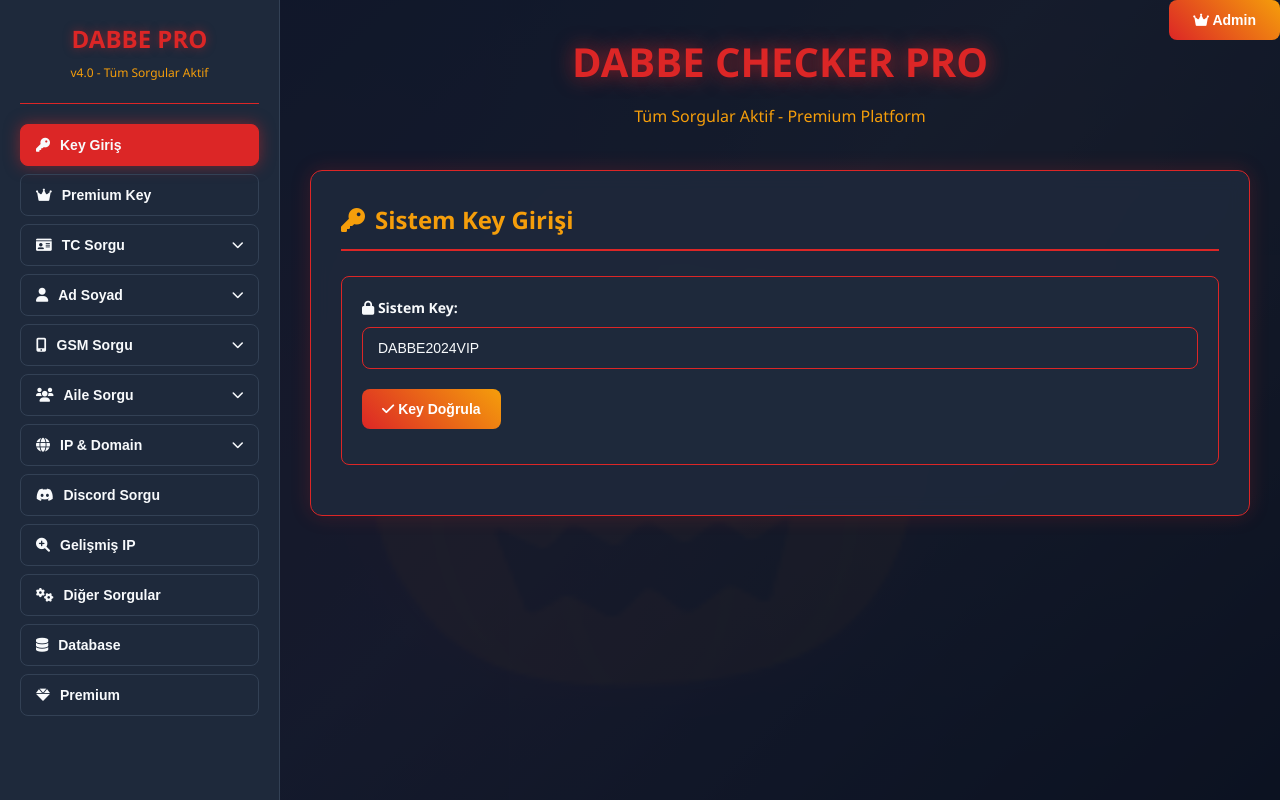
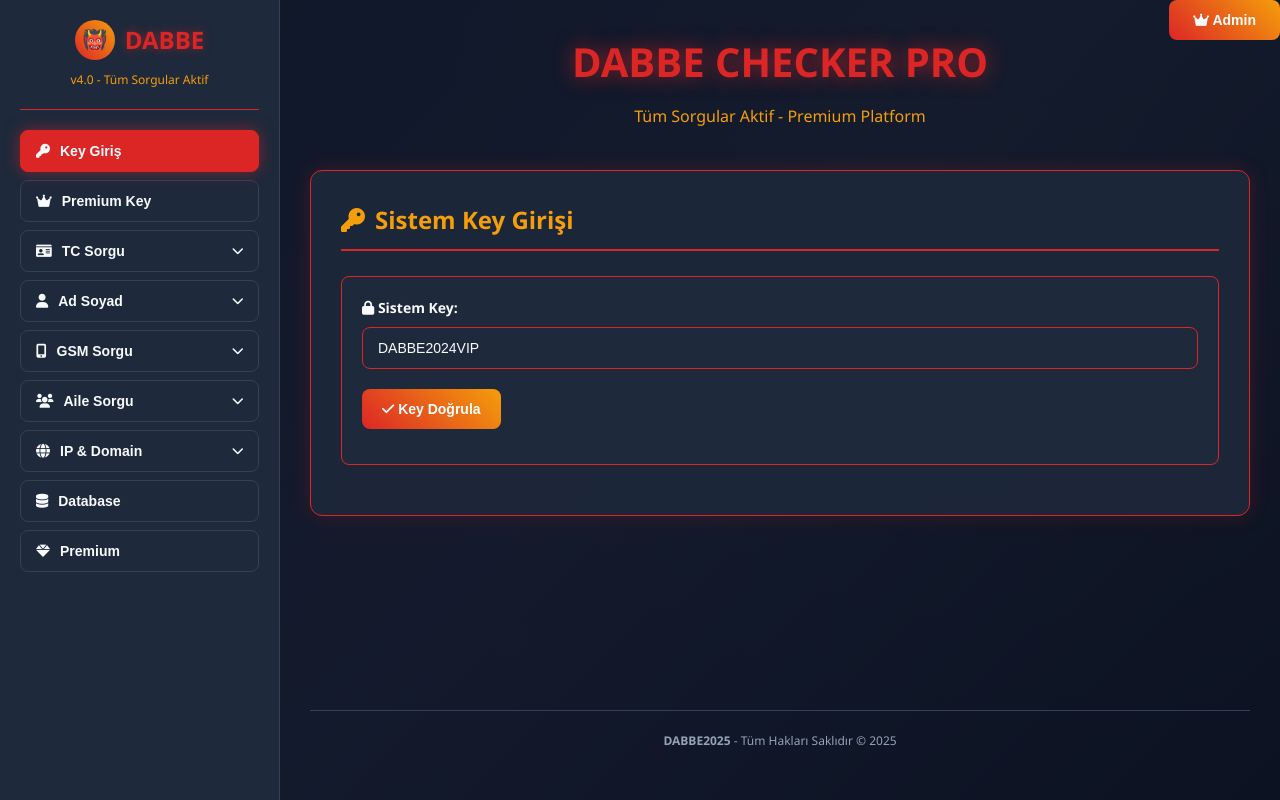
Before and after one commit to 1122334aa/dabbe-checker, a website: page index.html in a window 1280 px wide. Drawn offline with Linux system fonts and the light colour scheme.

Commit message:
Update index.html

```diff
--- a/index.html
+++ b/index.html
@@ -24,9 +24,9 @@
 
         body {
             background:
-                radial-gradient(circle at 20% 50%, rgba(220, 38, 38, 0.1) 0%, transparent 50%),
-                radial-gradient(circle at 80% 20%, rgba(245, 158, 11, 0.1) 0%, transparent 50%),
-                radial-gradient(circle at 40% 80%, rgba(153, 27, 27, 0.1) 0%, transparent 50%),
+                radial-gradient(circle at 20% 50%, rgba(220, 38, 38, 0.05) 0%, transparent 50%),
+                radial-gradient(circle at 80% 20%, rgba(245, 158, 11, 0.05) 0%, transparent 50%),
+                radial-gradient(circle at 40% 80%, rgba(153, 27, 27, 0.05) 0%, transparent 50%),
                 linear-gradient(135deg, #0f172a 0%, #1e293b 50%, #000000 100%);
             color: var(--light);
             font-family: 'Segoe UI', system-ui, sans-serif;
@@ -36,27 +36,6 @@
             overflow-x: hidden;
         }
 
-        /* Büyük balkabağı arkaplan */
-        body::before {
-            content: '🎃';
-            position: fixed;
-            top: 50%;
-            left: 50%;
-            transform: translate(-50%, -50%);
-            font-size: 500px;
-            opacity: 0.15;
-            z-index: -1;
-            animation: float 8s ease-in-out infinite;
-            text-shadow: 0 0 50px rgba(220, 38, 38, 0.5);
-        }
-
-        @keyframes float {
-            0%, 100% { transform: translate(-50%, -50%) rotate(0deg) scale(1); }
-            25% { transform: translate(-50%, -52%) rotate(5deg) scale(1.05); }
-            50% { transform: translate(-50%, -50%) rotate(0deg) scale(1); }
-            75% { transform: translate(-50%, -48%) rotate(-5deg) scale(0.95); }
-        }
-
         .container {
             display: flex;
             min-height: 100vh;
@@ -69,6 +48,8 @@
             border-right: 1px solid #334155;
             position: relative;
             z-index: 10;
+            display: flex;
+            flex-direction: column;
         }
 
         .sidebar-header {
@@ -76,13 +57,33 @@
             padding-bottom: 20px;
             margin-bottom: 20px;
             border-bottom: 1px solid #dc2626;
+            display: flex;
+            flex-direction: column;
+            align-items: center;
+        }
+
+        .logo-container {
+            display: flex;
+            align-items: center;
+            gap: 10px;
+            margin-bottom: 10px;
+        }
+
+        .logo-image {
+            width: 40px;
+            height: 40px;
+            background: linear-gradient(45deg, #dc2626, #f59e0b);
+            border-radius: 50%;
+            display: flex;
+            align-items: center;
+            justify-content: center;
+            font-size: 20px;
         }
 
         .logo {
             font-size: 24px;
             font-weight: bold;
             color: #dc2626;
-            margin-bottom: 5px;
             text-shadow: 0 0 10px rgba(220, 38, 38, 0.5);
         }
 
@@ -95,6 +96,7 @@
             display: flex;
             flex-direction: column;
             gap: 8px;
+            flex: 1;
         }
 
         .tab-btn {
@@ -173,6 +175,22 @@
             background: rgba(15, 23, 42, 0.8);
             position: relative;
             z-index: 1;
+            display: flex;
+            flex-direction: column;
+            min-height: 100vh;
+        }
+
+        .content-wrapper {
+            flex: 1;
+        }
+
+        footer {
+            text-align: center;
+            padding: 20px;
+            margin-top: auto;
+            border-top: 1px solid #334155;
+            color: #94a3b8;
+            font-size: 12px;
         }
 
         header {
@@ -552,9 +570,6 @@
             .header-title {
                 font-size: 2em;
             }
-            body::before {
-                font-size: 300px;
-            }
         }
 
         .success {
@@ -585,7 +600,10 @@
     <div class="container">
         <div class="sidebar">
             <div class="sidebar-header">
-                <div class="logo">DABBE PRO</div>
+                <div class="logo-container">
+                    <div class="logo-image">👹</div>
+                    <div class="logo">DABBE</div>
+                </div>
                 <div class="version">v4.0 - Tüm Sorgular Aktif</div>
             </div>
 
@@ -689,15 +707,6 @@
                     </button>
                 </div>
 
-                <button class="tab-btn" onclick="openTab('discord-tab')">
-                    <i class="fab fa-discord"></i>Discord Sorgu
-                </button>
-                <button class="tab-btn" onclick="openTab('gelismisip-tab')">
-                    <i class="fas fa-search-plus"></i>Gelişmiş IP
-                </button>
-                <button class="tab-btn" onclick="openTab('other-tab')">
-                    <i class="fas fa-cogs"></i>Diğer Sorgular
-                </button>
                 <button class="tab-btn" onclick="openTab('database-tab')">
                     <i class="fas fa-database"></i>Database
                 </button>
@@ -708,6 +717,7 @@
         </div>
 
         <div class="main-content">
+            <div class="content-wrapper">
                 <button class="admin-btn" onclick="openAdminModal()">
                     <i class="fas fa-crown"></i> Admin
                 </button>
@@ -978,26 +988,6 @@
                 </div>
 
                 <!-- Diğer Tablar -->
-            <div id="discord-tab" class="tab-content">
-                <h2><i class="fab fa-discord"></i> Discord ID Sorgulama</h2>
-                <div class="form-group">
-                    <label>Discord ID:</label>
-                    <input type="text" id="discordId" placeholder="Discord ID girin (örn: 724180071354597406)">
-                </div>
-                <button onclick="sorgulaDiscord()" style="background: linear-gradient(45deg, #5865F2, #7289DA);">
-                    <i class="fab fa-discord"></i> Discord Sorgula
-                </button>
-            </div>
-
-            <div id="gelismisip-tab" class="tab-content">
-                <h2><i class="fas fa-search-plus"></i> Gelişmiş IP Sorgulama</h2>
-                <div class="form-group">
-                    <label>IP Adresi:</label>
-                    <input type="text" id="gelismisIp" placeholder="IPv4 adresi girin">
-                </div>
-                <button onclick="sorgula('gelismisip', 'gelismisIp')">Detaylı IP Sorgula</button>
-            </div>
-
                 <div id="other-tab" class="tab-content">
                     <h2><i class="fas fa-cogs"></i> Diğer Sorgular</h2>
 
@@ -1015,6 +1005,26 @@
                                 <button onclick="sorgula('hane', 'tcOther')">Hane Sorgula</button>
                                 <button onclick="sorgula('apartman', 'tcOther')">Apartman Sorgula</button>
                             </div>
+                        </div>
+
+                        <!-- Discord & IP Sorguları -->
+                        <div class="query-section">
+                            <h4><i class="fab fa-discord"></i> Discord & IP Sorguları</h4>
+                            <div class="form-group">
+                                <label>Discord ID:</label>
+                                <input type="text" id="discordId" placeholder="Discord ID girin">
+                            </div>
+                            <button onclick="sorgulaDiscord()" style="background: linear-gradient(45deg, #5865F2, #7289DA); width: 100%; margin-bottom: 10px;">
+                                <i class="fab fa-discord"></i> Discord Sorgula
+                            </button>
+
+                            <div class="form-group">
+                                <label>IP Adresi:</label>
+                                <input type="text" id="gelismisIp" placeholder="IPv4 adresi girin">
+                            </div>
+                            <button onclick="sorgula('gelismisip', 'gelismisIp')" style="width: 100%;">
+                                <i class="fas fa-search-plus"></i> Gelişmiş IP Sorgula
+                            </button>
                         </div>
 
                         <!-- Vergi No Sorgusu -->
@@ -1113,6 +1123,11 @@
                         <i class="fas fa-download"></i> Sonucu İndir (TXT)
                     </button>
                 </div>
+            </div>
+
+            <footer>
+                <p><strong>DABBE2025</strong> - Tüm Hakları Saklıdır © 2025</p>
+            </footer>
         </div>
     </div>
 
```
Lines whose indentation alone changed are shown as unchanged.
